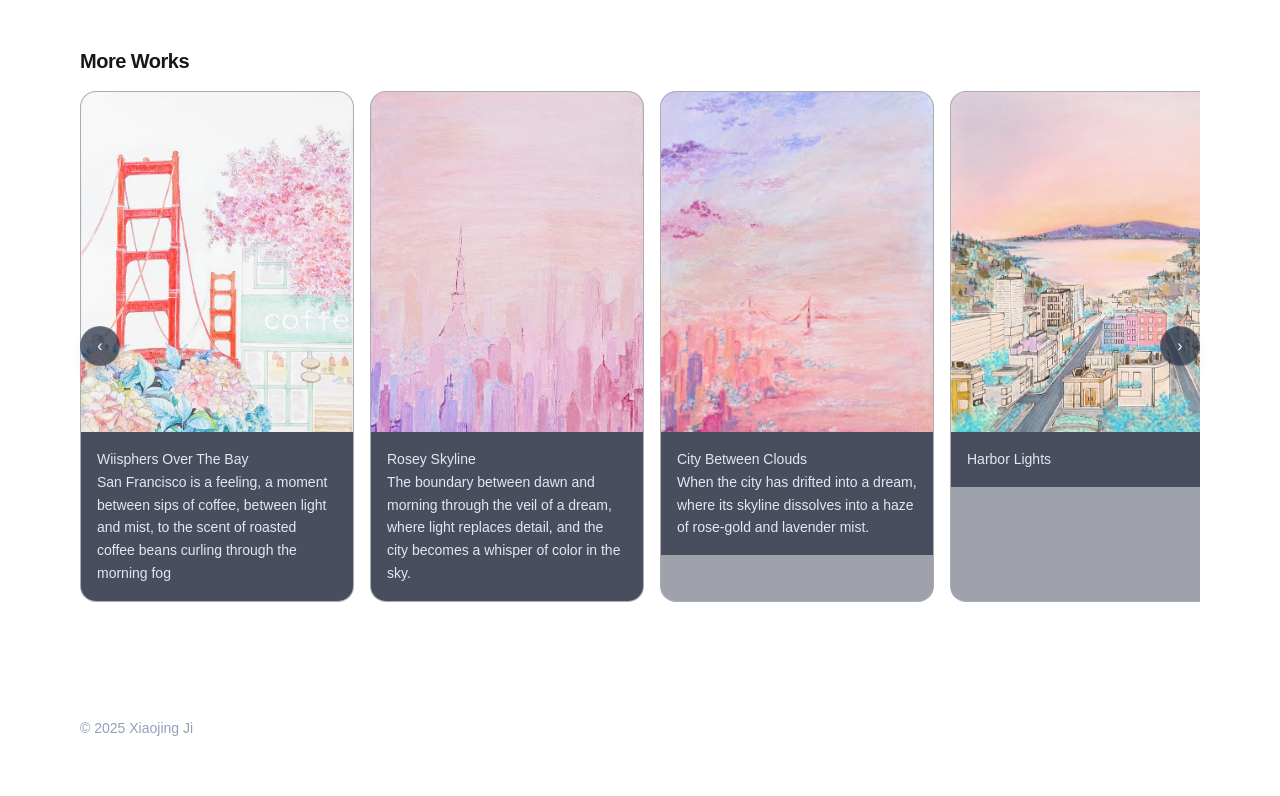
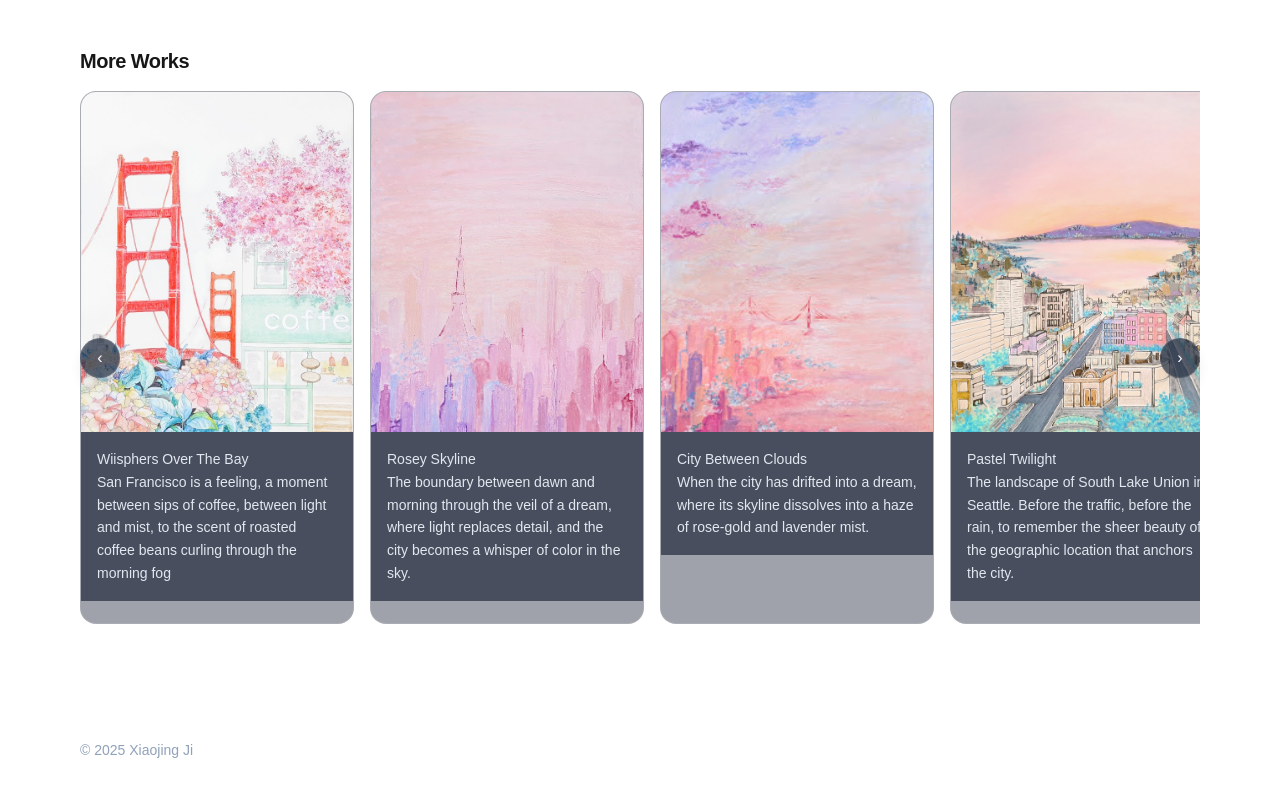
Before and after one commit to XJi/virtualkid, a Next.js app in the folder virtual-kid/: page /gallery in a window 1280 px wide. Shown: the part 868-1664 px from the top of the page. Built offline with nearby package versions, Linux system fonts and the light colour scheme.

Commit message:
Update more works description

```diff
--- a/virtual-kid/src/app/gallery/page.tsx
+++ b/virtual-kid/src/app/gallery/page.tsx
@@ -84,8 +84,8 @@ export default function GalleryPage() {
     { src: '/gallery/watercolor-1.jpeg', caption: 'Wiisphers Over The Bay\nSan Francisco is a feeling, a moment between sips of coffee, between light and mist, to the scent of roasted coffee beans curling through the morning fog ' },
     { src: '/gallery/oil-pastel-5.jpg', caption: 'Rosey Skyline\n The boundary between dawn and morning through the veil of a dream, where light replaces detail, and the city becomes a whisper of color in the sky.' },
     { src: '/gallery/oil-pastel-6.jpeg', caption: 'City Between Clouds\nWhen the city has drifted into a dream, where its skyline dissolves into a haze of rose-gold and lavender mist.' },
-    { src: '/gallery/oil-pastel-7.jpg', caption: 'Harbor Lights' },
-    { src: '/gallery/oil-pastel-8.jpeg', caption: 'Night Market' },
+    { src: '/gallery/oil-pastel-7.jpg', caption: 'Pastel Twilight\n The landscape of South Lake Union in Seattle. Before the traffic, before the rain, to remember the sheer beauty of the geographic location that anchors the city.' },
+    { src: '/gallery/oil-pastel-8.jpeg', caption: 'The Misty Empire State\n A rare moment where Manhattan seems to pause — softened by morning fog, grounded by the expansive calm of Central Park. A place where the city and nature meet in a hush of turquoise.' },
     { src: '/gallery/oil-pastel-9.jpeg', caption: 'City Rail' },
     { src: '/gallery/oil-pastel-10.jpg', caption: 'Spring Pond' },
   ];
```
